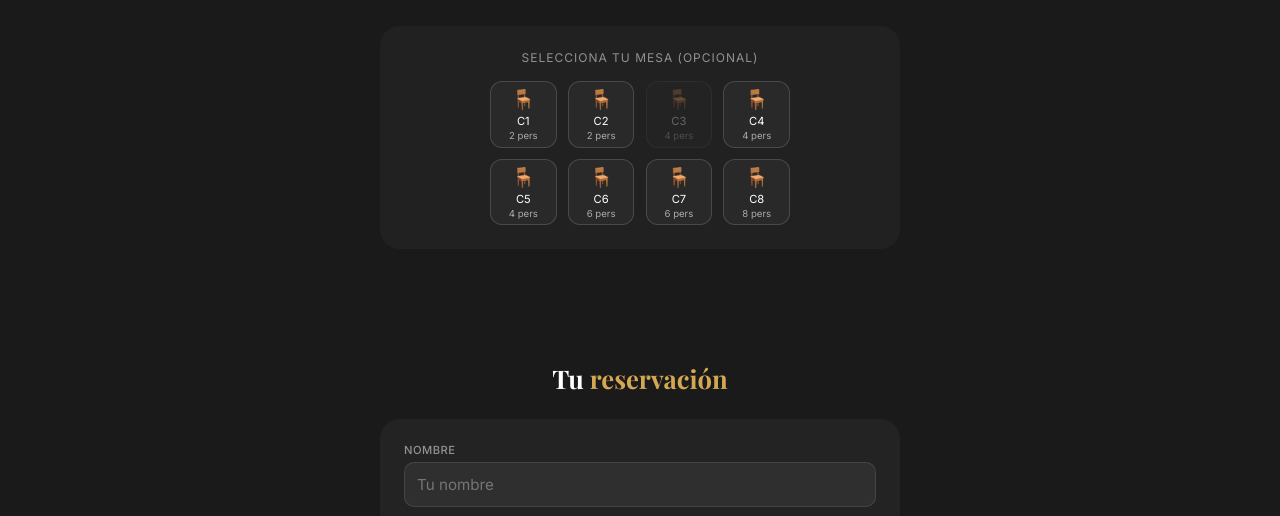
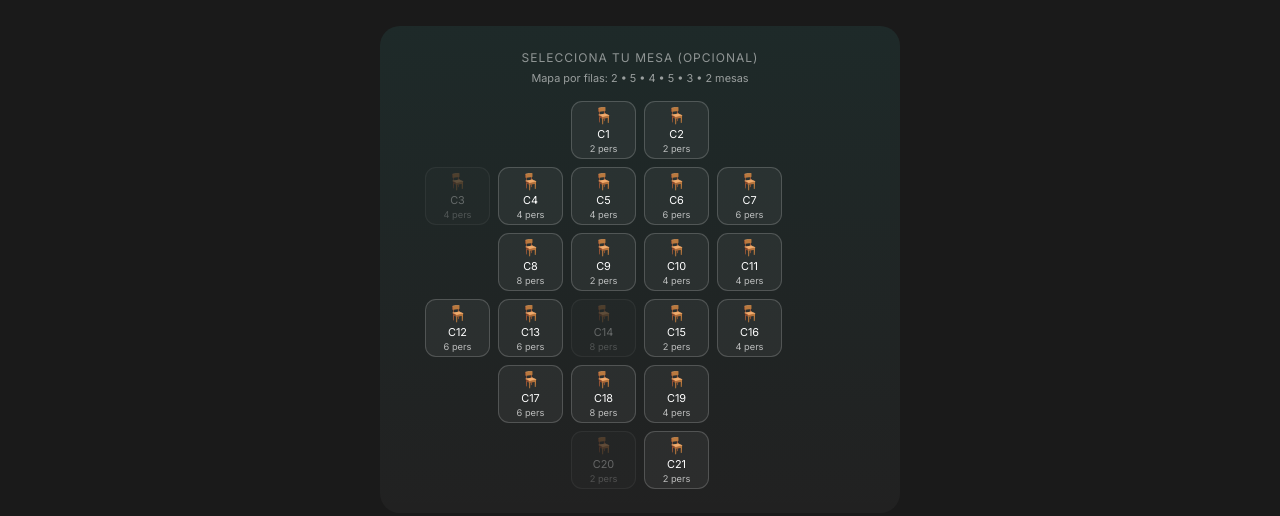
Before and after one commit to BJS-Innovation-Lab/camaron-yankee, a website: page index.html in a window 1280 px wide. Shown: the part 713-1229 px from the top of the page. Drawn offline with nearby package versions, Linux system fonts and the light colour scheme.

Commit message:
feat: rebuild table map into 6-column segmented layout

```diff
--- a/index.html
+++ b/index.html
@@ -62,15 +62,16 @@ section{padding:2rem 1.5rem}
 .area-card.active .label{background:rgba(212,168,83,0.15)}
 
 /* TABLE MAP */
-.table-map{background:rgba(255,255,255,0.03);border-radius:20px;padding:1.5rem;margin-bottom:2rem}
-.table-map-title{font-size:0.75rem;text-transform:uppercase;letter-spacing:1px;opacity:0.5;margin-bottom:1rem;text-align:center}
-.tables-grid{display:grid;grid-template-columns:repeat(4,1fr);gap:0.7rem;max-width:300px;margin:0 auto}
-.table-btn{aspect-ratio:1;border-radius:12px;border:1.5px solid rgba(255,255,255,0.15);background:rgba(255,255,255,0.04);display:flex;flex-direction:column;align-items:center;justify-content:center;cursor:pointer;transition:all 0.2s;font-size:0.7rem;color:var(--white);gap:0.15rem;-webkit-tap-highlight-color:transparent}
+.table-map{background:linear-gradient(180deg,rgba(64,181,173,0.10),rgba(255,255,255,0.03));border-radius:20px;padding:1.5rem 1rem;margin-bottom:2rem}
+.table-map-title{font-size:0.75rem;text-transform:uppercase;letter-spacing:1px;opacity:0.5;margin-bottom:0.35rem;text-align:center}
+.table-map-hint{font-size:0.68rem;text-align:center;opacity:0.55;margin-bottom:1rem}
+.tables-grid{display:grid;grid-template-columns:repeat(6,minmax(42px,1fr));gap:0.5rem;max-width:430px;margin:0 auto}
+.table-btn{min-height:58px;border-radius:11px;border:1.5px solid rgba(255,255,255,0.18);background:rgba(255,255,255,0.05);display:flex;flex-direction:column;align-items:center;justify-content:center;cursor:pointer;transition:all 0.2s;font-size:0.68rem;color:var(--white);gap:0.12rem;padding:0.2rem;-webkit-tap-highlight-color:transparent}
 .table-btn:active{transform:scale(0.92)}
-.table-btn.selected{border-color:var(--gold);background:rgba(212,168,83,0.2);color:var(--gold)}
+.table-btn.selected{border-color:var(--gold);background:rgba(212,168,83,0.22);color:var(--gold);box-shadow:0 0 0 1px rgba(212,168,83,0.3) inset}
 .table-btn.unavailable{opacity:0.3;cursor:not-allowed;pointer-events:none}
-.table-btn .icon{font-size:1.2rem}
-.table-btn .seats{font-size:0.6rem;opacity:0.6}
+.table-btn .icon{font-size:1rem}
+.table-btn .seats{font-size:0.58rem;opacity:0.68}
 
 /* FORM */
 .form-card{background:rgba(255,255,255,0.04);border-radius:20px;padding:1.5rem}
@@ -106,7 +107,9 @@ footer{text-align:center;padding:2rem;font-size:0.75rem;opacity:0.3}
 }
 @media(max-width:380px){
   .hero h1{font-size:2rem}
-  .tables-grid{grid-template-columns:repeat(3,1fr)}
+  .tables-grid{gap:0.35rem;max-width:340px}
+  .table-btn{min-height:52px;font-size:0.62rem}
+  .table-btn .icon{font-size:0.88rem}
   .form-row{flex-direction:column;gap:0.5rem}
 }
 </style>
@@ -157,6 +160,7 @@ footer{text-align:center;padding:2rem;font-size:0.75rem;opacity:0.3}
   </div>
   <div class="table-map">
     <div class="table-map-title">Selecciona tu mesa (opcional)</div>
+    <div class="table-map-hint">Mapa por filas: 2 • 5 • 4 • 5 • 3 • 2 mesas</div>
     <div class="tables-grid" id="tables-grid"></div>
   </div>
 </section>
@@ -275,20 +279,28 @@ function switchMenu(index, el) {
 }
 
 // ========== TABLES ==========
+const layoutRows = [2, 5, 4, 5, 3, 2]; // filas solicitadas
+const seatPattern = [2,2,4,4,4,6,6,8,2,4,4,6,6,8,2,4,6,8,4,2,2];
+
+function buildTables(prefix, icon) {
+  return seatPattern.map((seats, idx) => ({
+    id: `${prefix}${idx + 1}`,
+    seats,
+    icon
+  }));
+}
+
 const tables = {
-  comedor: [
-    {id:'C1',seats:2,icon:'🪑'},{id:'C2',seats:2,icon:'🪑'},
-    {id:'C3',seats:4,icon:'🪑'},{id:'C4',seats:4,icon:'🪑'},
-    {id:'C5',seats:4,icon:'🪑'},{id:'C6',seats:6,icon:'🪑'},
-    {id:'C7',seats:6,icon:'🪑'},{id:'C8',seats:8,icon:'🪑'}
-  ],
-  playa: [
-    {id:'P1',seats:2,icon:'🏖️'},{id:'P2',seats:2,icon:'🏖️'},
-    {id:'P3',seats:4,icon:'🏖️'},{id:'P4',seats:4,icon:'🏖️'},
-    {id:'P5',seats:4,icon:'🏖️'},{id:'P6',seats:6,icon:'🏖️'},
-    {id:'P7',seats:8,icon:'🏖️'},{id:'P8',seats:8,icon:'🏖️'}
-  ]
+  comedor: buildTables('C', '🪑'),
+  playa: buildTables('P', '🏖️')
 };
+
+function getRowStart(count) {
+  if (count === 2) return 3;
+  if (count === 3) return 2;
+  if (count === 4) return 2;
+  return 1; // para 5
+}
 
 function selectArea(el) {
   document.querySelectorAll('.area-card').forEach(c => c.classList.remove('active'));
@@ -300,14 +312,30 @@ function selectArea(el) {
 
 function renderTables() {
   const grid = document.getElementById('tables-grid');
-  const unavailable = ['C3','P2'];
-  grid.innerHTML = tables[currentArea].map(t => {
-    const isUnavail = unavailable.includes(t.id);
-    const isSel = selectedTable === t.id;
-    return `<div class="table-btn ${isSel?'selected':''} ${isUnavail?'unavailable':''}" onclick="selectTable('${t.id}')">
-      <span class="icon">${t.icon}</span><span>${t.id}</span><span class="seats">${t.seats} pers</span>
-    </div>`;
-  }).join('');
+  const unavailableByArea = {
+    comedor: ['C3', 'C14', 'C20'],
+    playa: ['P2', 'P9', 'P17']
+  };
+
+  const unavailable = unavailableByArea[currentArea] || [];
+  const areaTables = tables[currentArea];
+  let idx = 0;
+  const html = [];
+
+  layoutRows.forEach((count, rowIdx) => {
+    const startCol = getRowStart(count);
+    for (let c = 0; c < count; c++) {
+      const t = areaTables[idx++];
+      if (!t) break;
+      const isUnavail = unavailable.includes(t.id);
+      const isSel = selectedTable === t.id;
+      html.push(`<div class="table-btn ${isSel?'selected':''} ${isUnavail?'unavailable':''}" style="grid-row:${rowIdx + 1};grid-column:${startCol + c};" onclick="selectTable('${t.id}')">
+        <span class="icon">${t.icon}</span><span>${t.id}</span><span class="seats">${t.seats} pers</span>
+      </div>`);
+    }
+  });
+
+  grid.innerHTML = html.join('');
 }
 
 function selectTable(id) {
```
